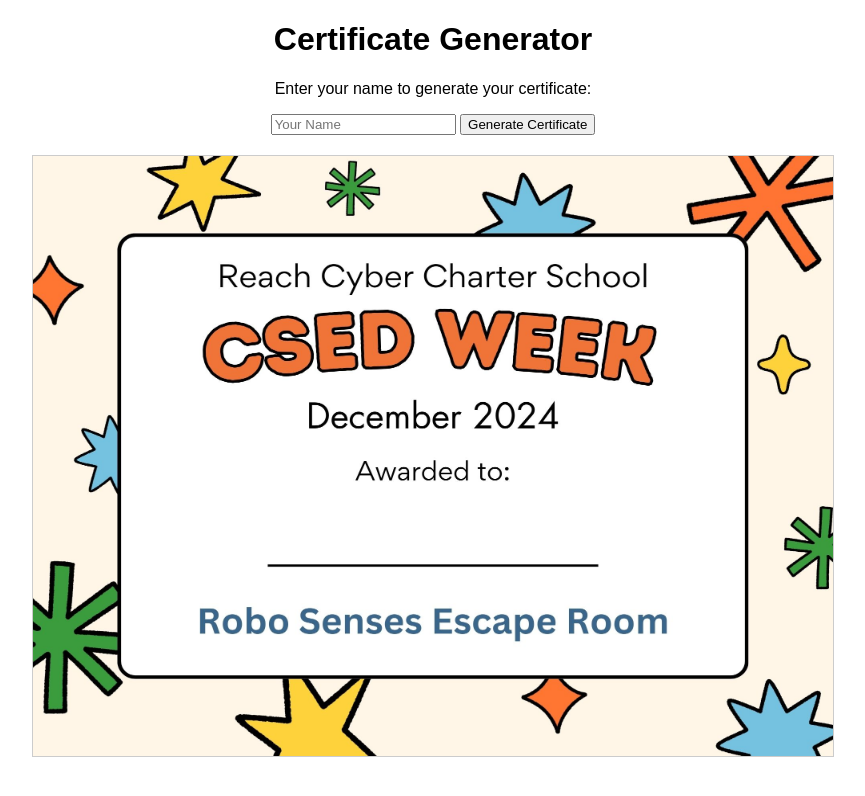
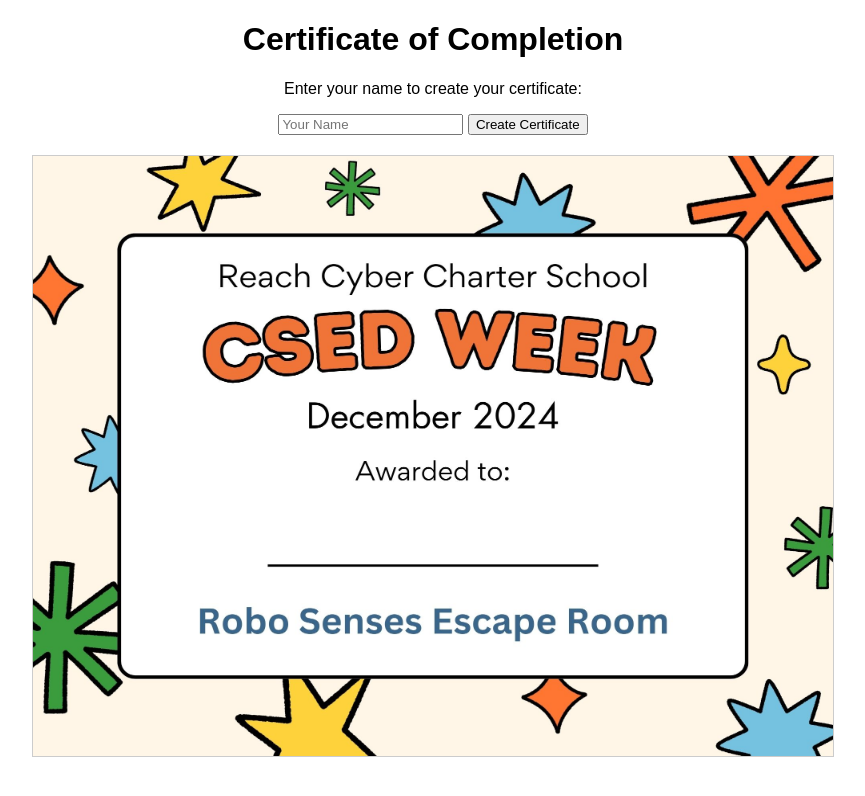
Before and after one commit to mcgahee2/cert, a plain HTML site: page index.html in a window 1280 px wide. Shown: the whole page, without its empty margins (207-1072 px from the left). Drawn offline with Linux system fonts and the light colour scheme.

Commit message:
Update index.html

```diff
--- a/index.html
+++ b/index.html
@@ -3,7 +3,7 @@
 <head>
   <meta charset="UTF-8">
   <meta name="viewport" content="width=device-width, initial-scale=1.0">
-  <title>Certificate Generator</title>
+
   <style>
     body {
       font-family: Arial, sans-serif;
@@ -19,11 +19,11 @@
   </style>
 </head>
 <body>
-  <h1>Certificate Generator</h1>
-  <p>Enter your name to generate your certificate:</p>
+  <h1>Certificate of Completion</h1>
+  <p>Enter your name to create your certificate:</p>
   <form id="certificate-form">
     <input type="text" id="name" placeholder="Your Name" required>
-    <button type="button" id="generate-button">Generate Certificate</button>
+    <button type="button" id="generate-button">Create Certificate</button>
   </form>
   <div id="certificate-container">
     <canvas id="certificate" width="800" height="600"></canvas>
```
